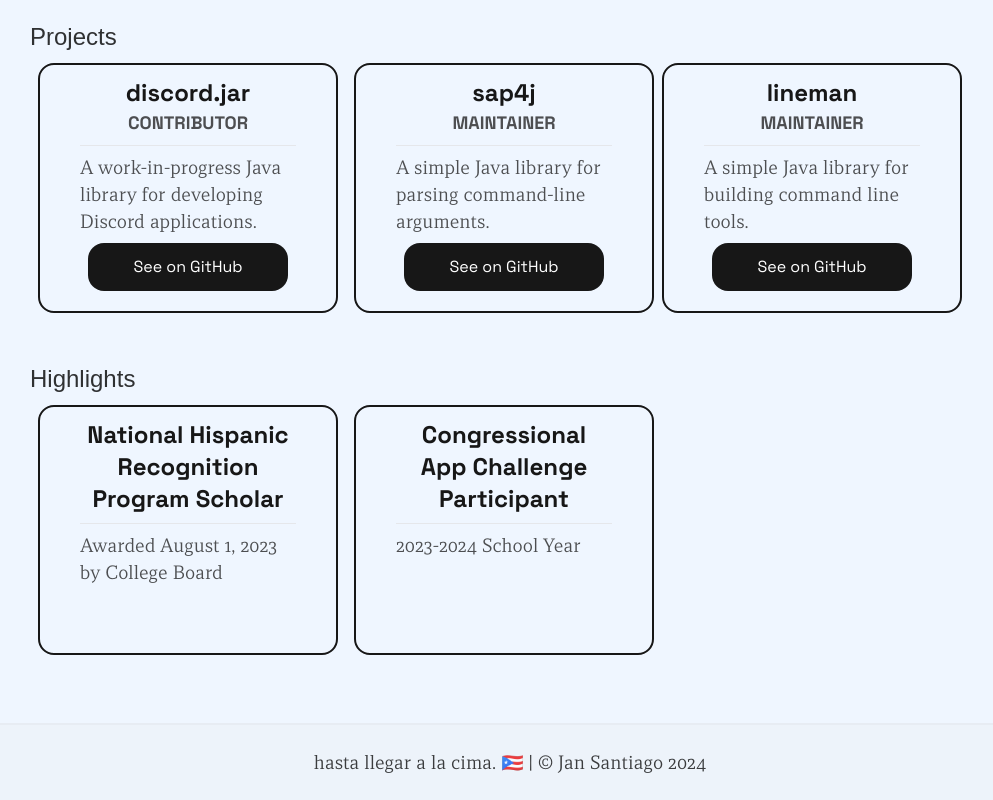
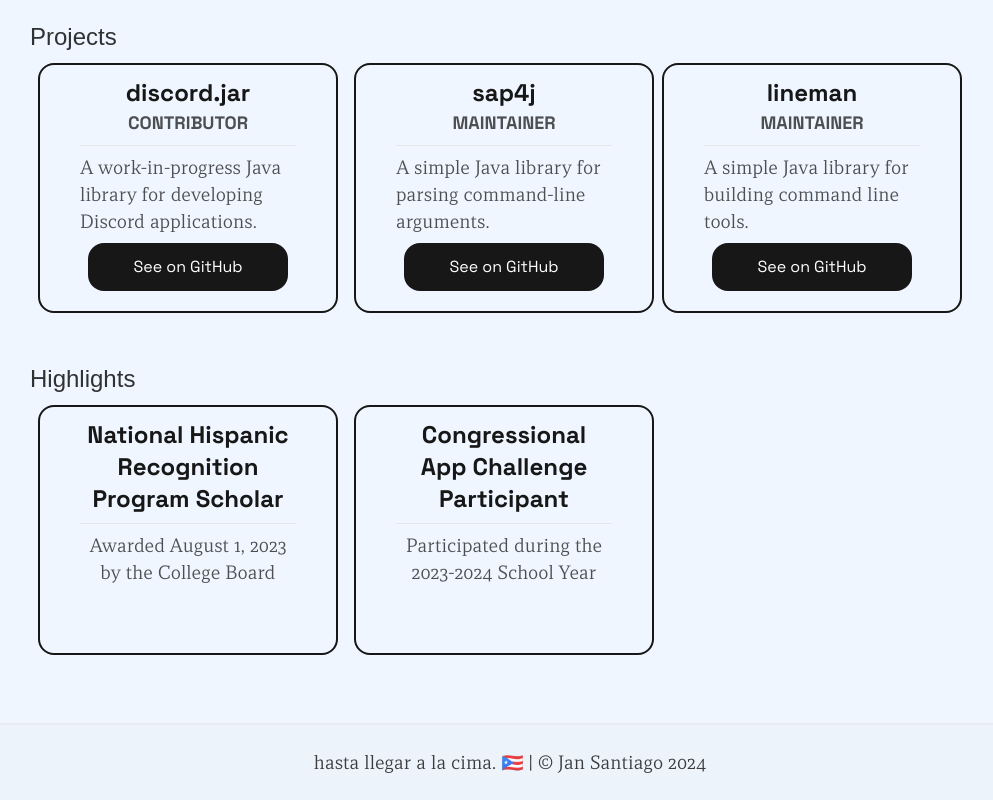
Before and after one commit to blueysh/www, a Next.js app: page / in a window 1280 px wide. Shown: the part 731-1531 px from the top of the page, without its empty margins (130-1123 px from the left). Built offline with nearby package versions, Linux system fonts and the light colour scheme; no server answers; a web font is replaced by a local one.

Commit message:
chore: center text on highlight cards

```diff
--- a/src/pages/index.tsx
+++ b/src/pages/index.tsx
@@ -142,14 +142,18 @@ export default function Home() {
               National Hispanic Recognition Program Scholar
             </h5>
             <hr className="my-2" />
-            <p className="my-auto">Awarded August 1, 2023 by College Board</p>
+            <p className="my-auto text-center">
+              Awarded August 1, 2023 by the College Board
+            </p>
           </Card>
           <Card>
             <h5 className="text-center text-2xl">
               Congressional App Challenge Participant
             </h5>
             <hr className="my-2" />
-            <p className="my-auto">2023-2024 School Year</p>
+            <p className="my-auto text-center">
+              Participated during the 2023-2024 School Year
+            </p>
           </Card>
         </div>
       </section>
```
